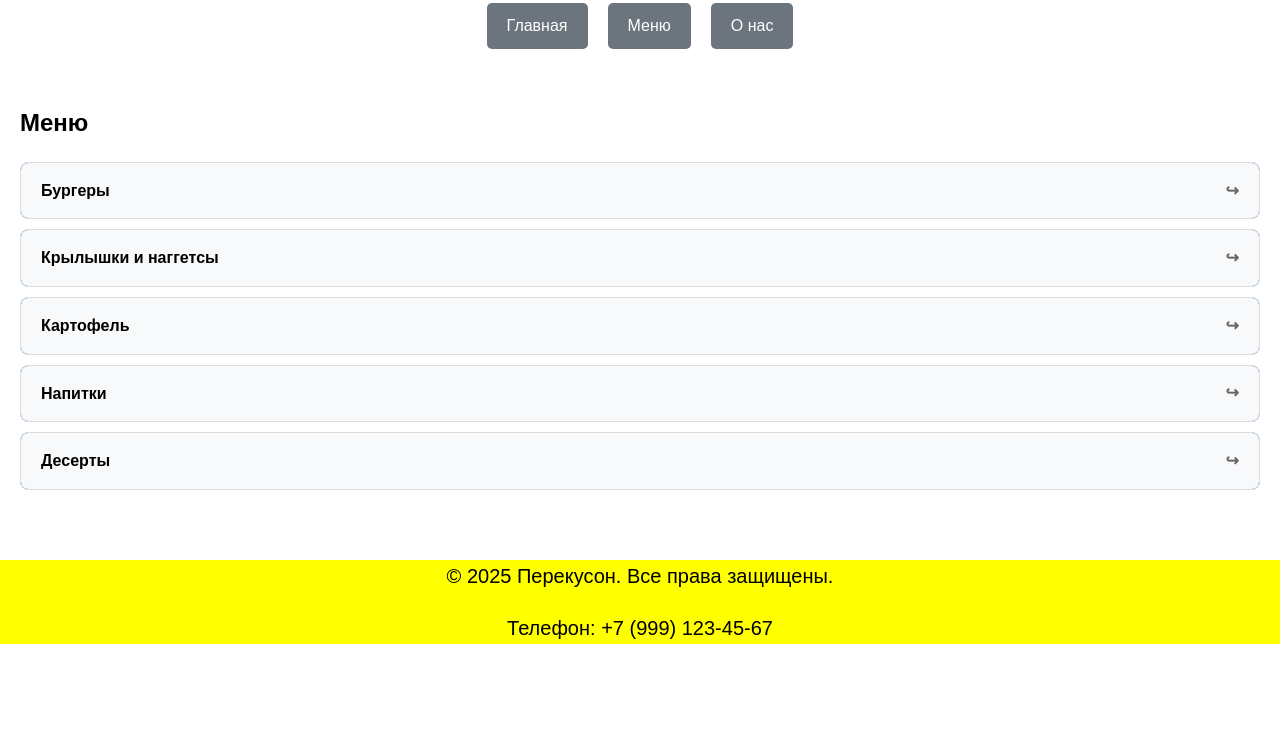
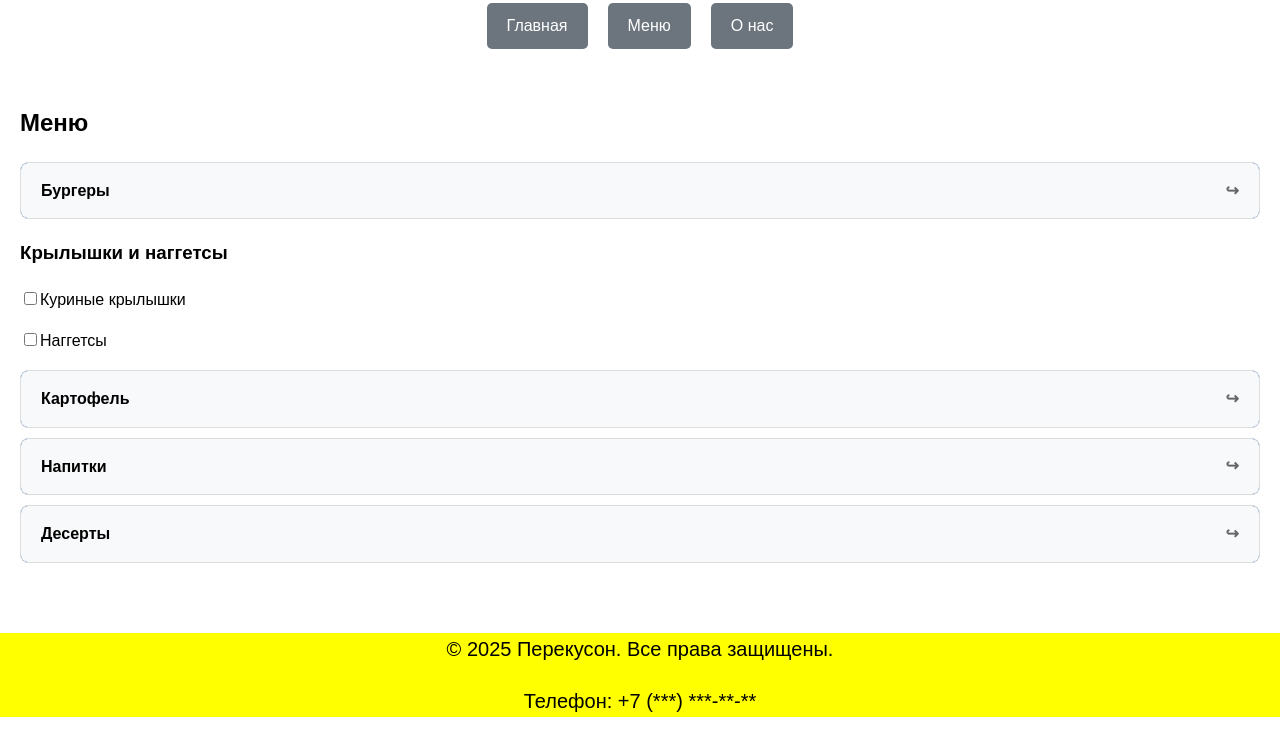
Before and after one commit to KirillAUX/perekuson, a plain HTML site: page menu.html in a window 1280 px wide. Shown: the part 102-839 px from the top of the page. Before the commit the page ends 800 px from the top, so only its background shows below. Drawn offline with Linux system fonts and the light colour scheme.

Commit message:
Update menu.html

```diff
--- a/menu.html
+++ b/menu.html
@@ -53,13 +53,15 @@
 				<li>Мини-сендвич светчиной и сыром</li>
 			</ul>
 		</details>
-		<details>
-			<summary>Крылышки и наггетсы</summary>
-			<ul>
-				<li>Куриные крылышки</li>
-				<li>Наггетсы</li>
-			</ul>
-		</details>
+		<h3>Крылышки и наггетсы</h3>
+		<form>
+			<p>
+				<input type = "checkbox"/>Куриные крылышки
+			</p>
+			<p>
+				<input type = "checkbox"/>Наггетсы
+			</p>
+		</form>
 		<details>
 			<summary>Картофель</summary>
 			<ul>
@@ -102,9 +104,9 @@
 			<details>
 				<summary>Мороженное</summary>
 				<ul>
-					<li>шоколадное</li>
-					<li>ванильное</li>
-					<li>С клубникой</li>
+					<li>Шоколадное</li>
+					<li>Ванильное</li>
+					<li>Клубничное</li>
 				</ul>
 			</details>
 			<details>
@@ -121,7 +123,7 @@
     <footer>
         <div class="footer-content">
             <p>&copy; 2025 Перекусон. Все права защищены.</p>
-            <p>Телефон: +7 (999) 123-45-67</p>
+            <p>Телефон: +7 (***) ***-**-**</p>
         </div>
     </footer>
 
```
